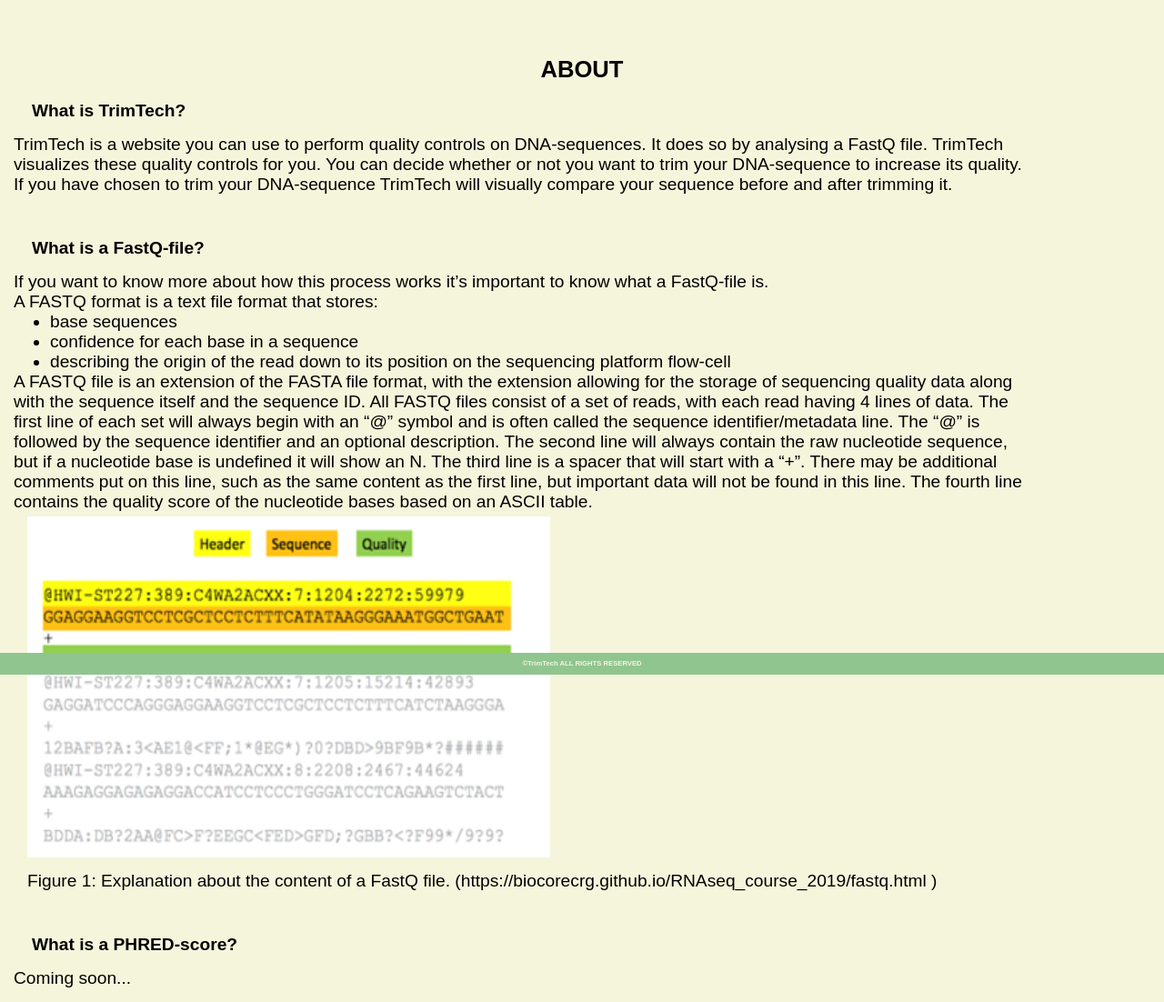
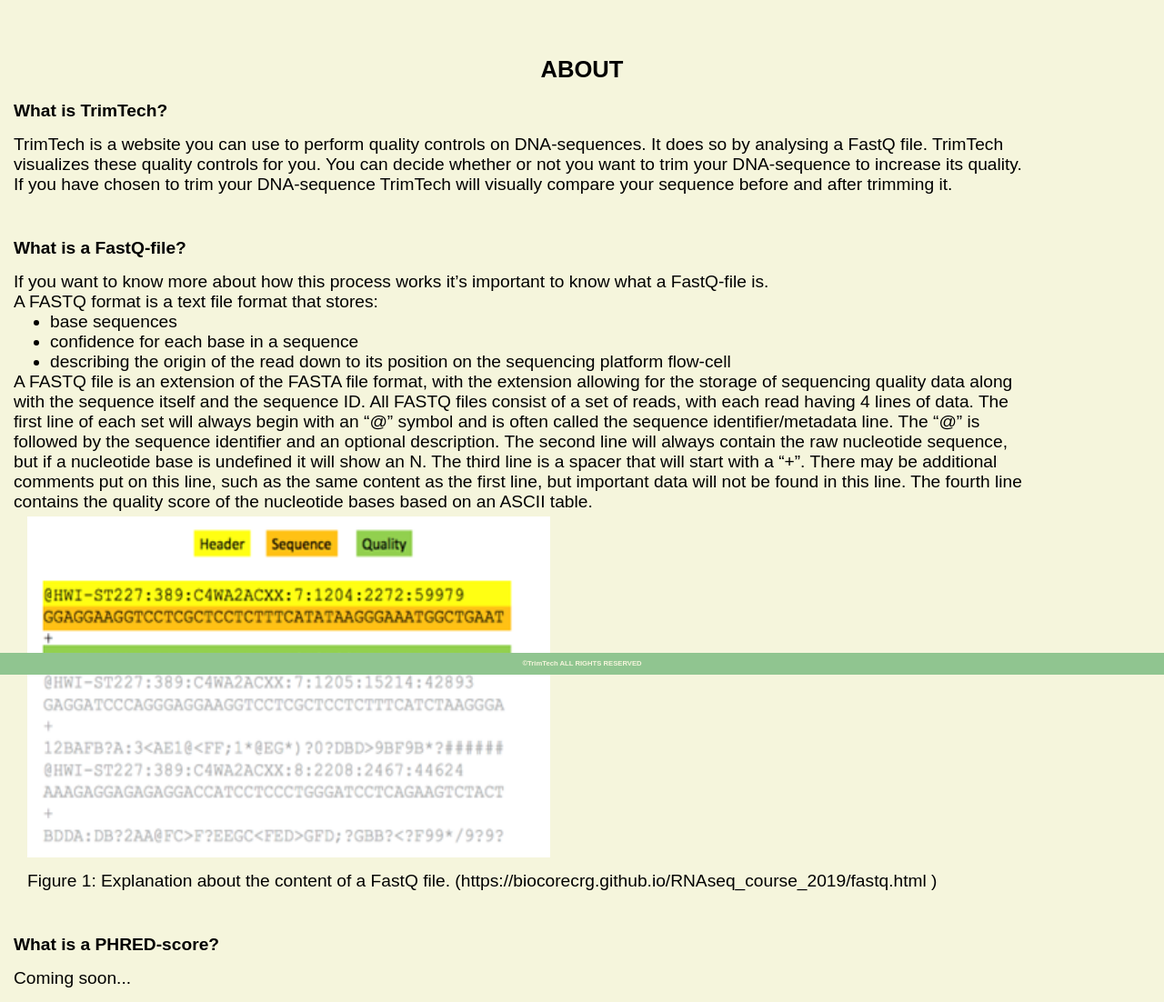
Before and after one commit to KasthuryI/Bio-informatica-toolbox, a Flask app: page /about in a window 1280 px wide. Shown: the part 58-1160 px from the top of the page at 91% size. Run offline with Flask 3, Linux system fonts and the light colour scheme.

Commit message:
Fixing layout problem with headers

```diff
--- a/static/style.css
+++ b/static/style.css
@@ -383,7 +383,7 @@ body {
   text-decoration: none;
   text-align: left;
   margin: 15px;
-  margin-left: 35px;
+  margin-left: 15px;
 }
 
 .text_about_page{
```
